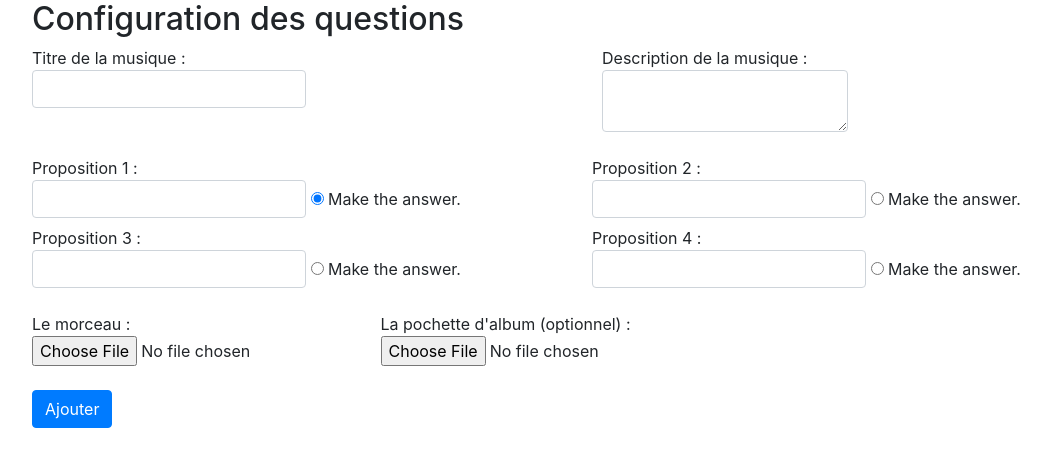
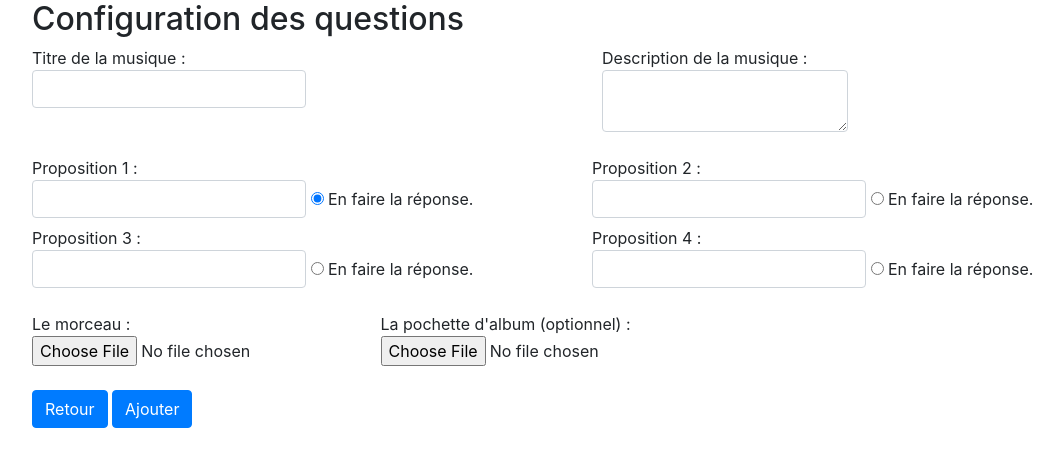
Before and after one commit to BillyNgu/tpi, a PHP site: page /crud.php in a window 1280 px wide. Shown: the part 56-523 px from the top of the page, without its empty margins (53-1116 px from the left). Run offline with PHP 8.4, Linux system fonts and the light colour scheme; a user stored in the database is signed in; data comes from the database, SQL or seed files in the repository.

Commit message:
crud visual.

```diff
--- a/crud.php
+++ b/crud.php
@@ -58,12 +58,12 @@ if (filter_has_var(INPUT_POST, "add_question")) {
         }
     }
 
-    Add_Music($title, $description, $_FILES["song"]["name"], $_FILES["cover"]["name"]);
+    Add_Music($title, $description, $nickname . "-" . $_FILES["song"]["name"], $title . "-" . $_FILES["cover"]["name"]);
     $last_music = Get_last_music();
     // Add these value in db
     for ($index = 0; $index < count($choice); $index++) {
         Add_Choice($choice[$index], $answer, $last_music['music_id']);
-        var_dump($answer);
+//        var_dump($answer);
     }
 }
 ?>
@@ -95,21 +95,21 @@ if (filter_has_var(INPUT_POST, "add_question")) {
                     <div class="form-row">
                         <div class="col">
                             <label>Proposition 1 : <input required="" class="form-control" name="choice1" type="text"></label>
-                            <label><input type="radio" name="answer[]" value="1" checked="checked" /> Make the answer.</label>
+                            <label><input type="radio" name="answer[]" value="1" checked="checked" /> En faire la réponse.</label>
                         </div>
                         <div class="col">
                             <label>Proposition 2 : <input required="" class="form-control" name="choice2" type="text"></label>
-                            <label><input type="radio" name="answer[]" value="2" /> Make the answer.</label>
+                            <label><input type="radio" name="answer[]" value="2" /> En faire la réponse.</label>
                         </div>
                     </div>
                     <div class="form-row">
                         <div class="col">
                             <label>Proposition 3 : <input required="" class="form-control" name="choice3" type="text"></label>
-                            <label><input type="radio" name="answer[]" value="3" /> Make the answer.</label>
+                            <label><input type="radio" name="answer[]" value="3" /> En faire la réponse.</label>
                         </div>
                         <div class="col">
                             <label>Proposition 4 : <input required="" class="form-control" name="choice4" type="text"></label>
-                            <label><input type="radio" name="answer[]" value="4" /> Make the answer.</label>
+                            <label><input type="radio" name="answer[]" value="4" /> En faire la réponse.</label>
                         </div>
                     </div>
                 </div>
@@ -117,6 +117,7 @@ if (filter_has_var(INPUT_POST, "add_question")) {
                     <label>Le morceau : <input required="" class="form-control-file" name="song" type="file" accept="audio/*"></label>
                     <label>La pochette d'album (optionnel) : <input class="form-control-file" name="cover" type="file" accept="image/*"></label>
                 </div>
+                <a class="btn btn-primary" href="crud_option.php">Retour</a>
                 <input class="btn btn-primary" name="add_question" type="submit" value="Ajouter"/>
             </form>
         </div>
--- a/dao/dao.php
+++ b/dao/dao.php
@@ -164,3 +164,10 @@ function Add_Music_Style($style) {
     $query->bindParam(':style', $style, PDO::PARAM_STR);
     $query->execute();
 }
+
+function Get_all_music() {
+    $sql = "SELECT * FROM `music`";
+    $query = pdo()->prepare($sql);
+    $query->execute();
+    return $query->fetchAll(PDO::FETCH_ASSOC);
+}
```
Also changed, not shown: crud_option.php (+12 -3 lines).
